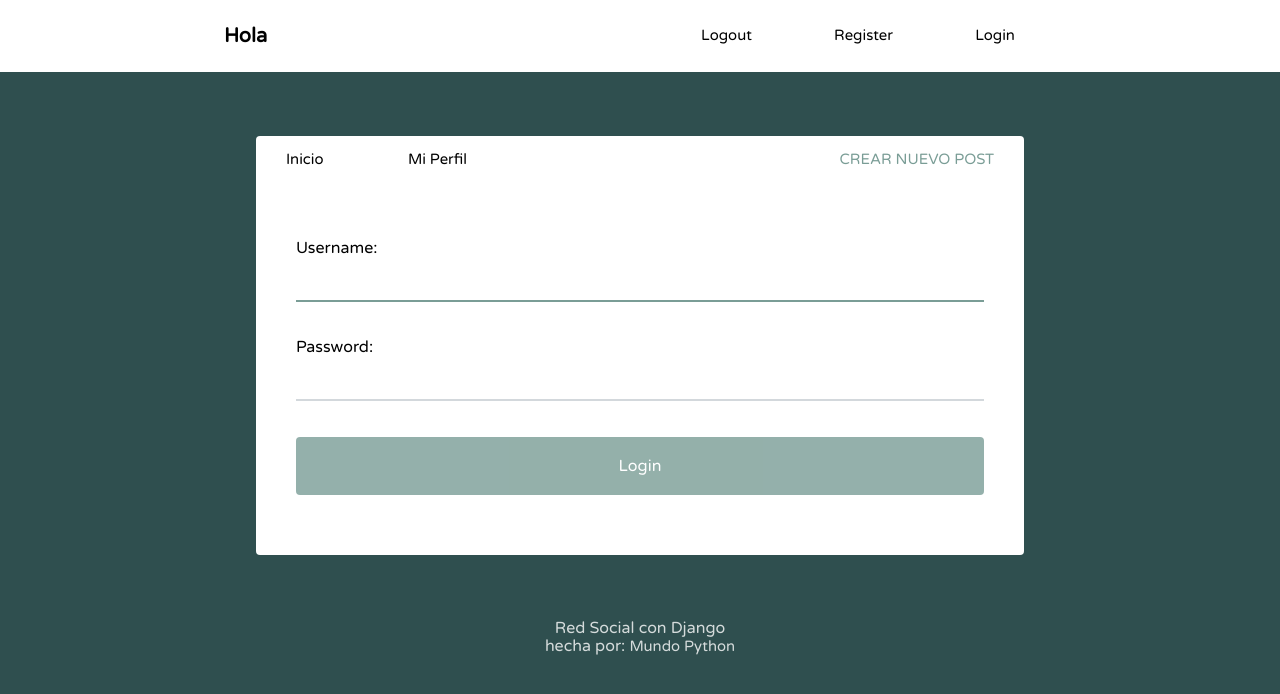
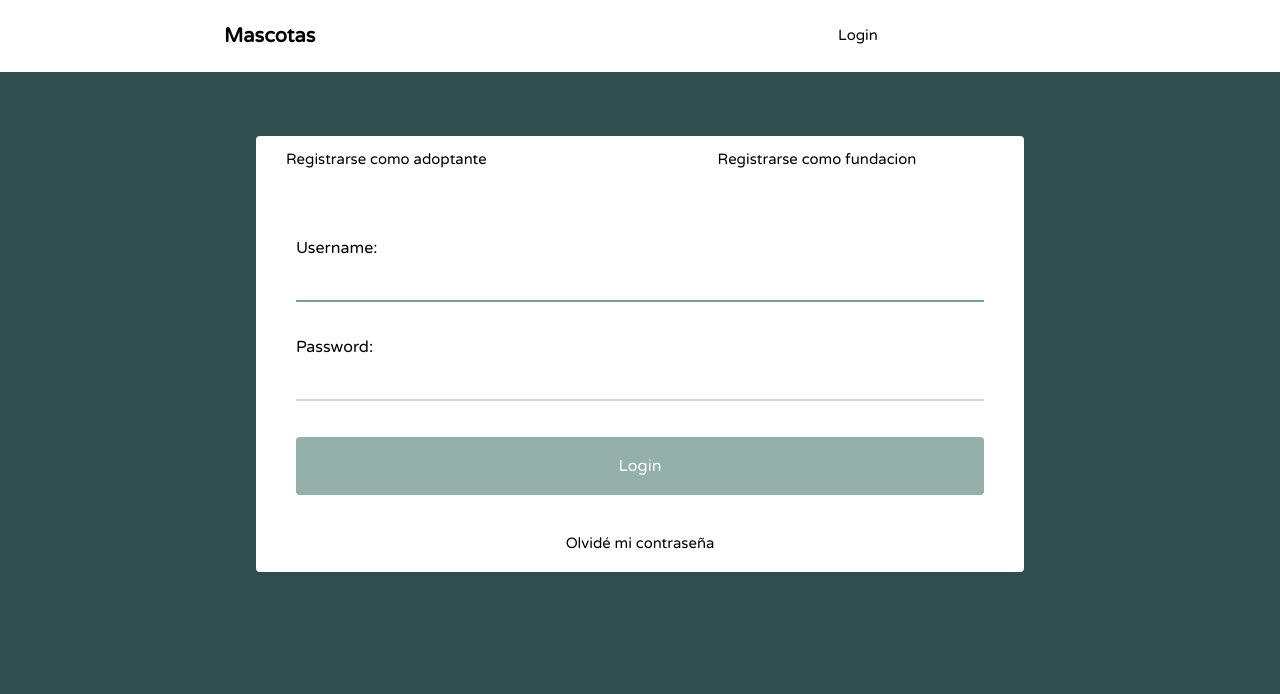
Before and after one commit to Katherine2000/django, a Django app: page /login/ in a window 1280 px wide. Shown: the top 694 px of the page. Run offline with Django 3.2, Linux system fonts and the light colour scheme.

Commit message:
ultimos cambios

```diff
--- a/social_django/social/templates/social/layout.html
+++ b/social_django/social/templates/social/layout.html
@@ -12,10 +12,10 @@
 
 	<header class="main-head">
 		<nav class="main">
-			<h1 id="logo">Hola</h1>
+			<h1 id="logo">Mascotas</h1>
 			<ul>
-				<li><a href="#">Logout</a></li>
-				<li><a href="#">Register</a></li>
+
+
 				<li><a href="#">Login</a></li>
 			</ul>
 		</nav>
@@ -35,9 +35,10 @@
 	<div class="main">
 
 		<nav class="second-nav">
-			<a class="feed" href="#">Inicio</a>
-			<a class="profile" href="#">Mi Perfil</a>
-			<a class="new" href="#">Crear nuevo post</a>
+			<a class="feed" href="#">Registrarse como adoptante</a>
+			<a class="profile" href="#">Registrarse como fundacion</a>
+
+
 		</nav>
 
 
@@ -49,11 +50,5 @@
 
 	</div>
 
-	<footer>
-		<div class="row">
-			<p>Red Social con Django<br>hecha por: <a href="http://www.youtube.com/mundopython">Mundo Python</a></p>
-		</div>
-	</footer>
-
 </body>
 </html>
--- a/social_django/social/templates/social/login.html
+++ b/social_django/social/templates/social/login.html
@@ -10,5 +10,5 @@
 	<button type = "submit" id="submit">Login</button>
 
 </form>
-
+<a class="profile" href="#">Olvidé mi contraseña</a>
 {% endblock %}
```
Also changed, not shown: social_django/db.sqlite3, social_django/social/models.py (line endings or trailing spaces).
